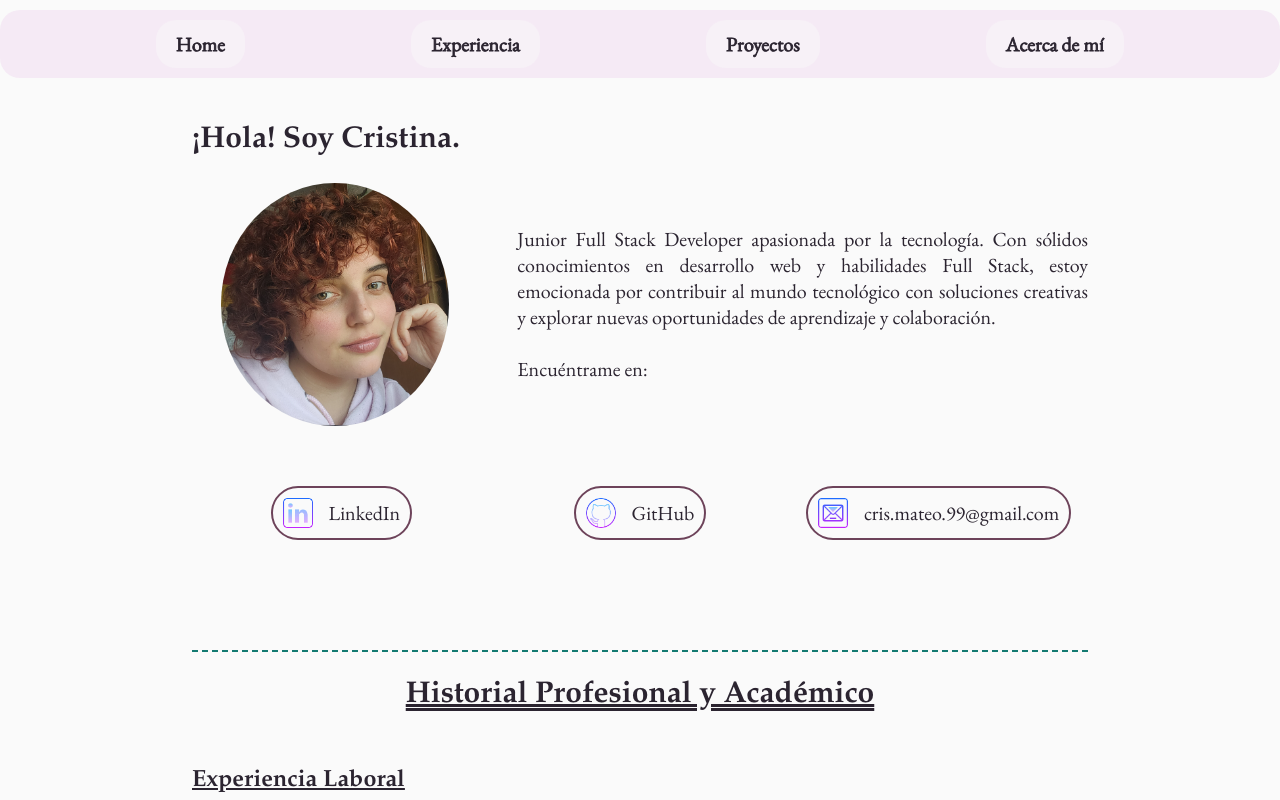
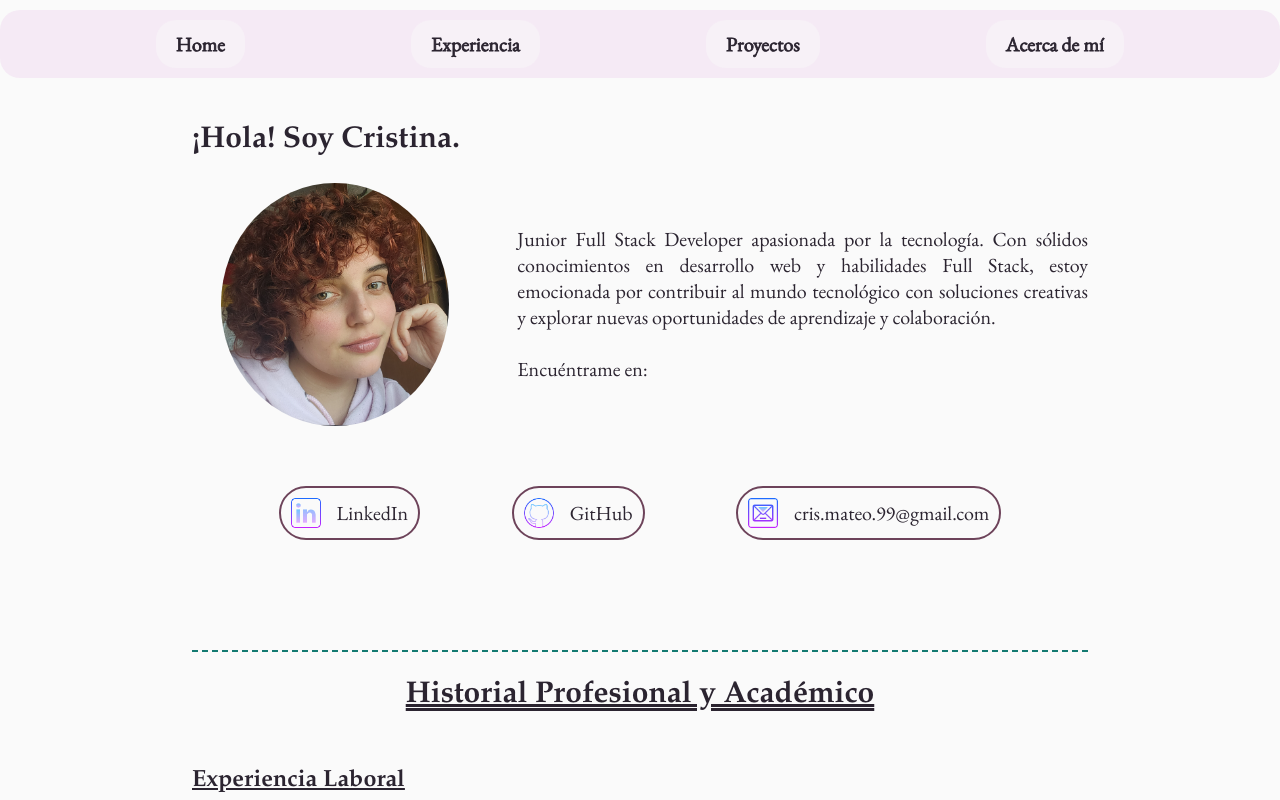
Before and after one commit to CristinaMateo/Portfolio, a React (Vite) app: page / in a window 1280 px wide. Shown: the top 800 px of the page. Built offline with nearby package versions, Linux system fonts and the light colour scheme.

Commit message:
ajustar botones

```diff
--- a/src/styles/components/_Home.scss
+++ b/src/styles/components/_Home.scss
@@ -26,22 +26,14 @@ h1 {
 }
 
 .links-container {
-  display: grid;
-  grid-template-columns: 1fr 1fr 1fr;
-  width: inherit;
-  align-items: center;
-  align-content: center;
+  display: flex;
   justify-content: space-evenly;
-  justify-items: center;
+  flex-wrap: wrap;
 }
 
-.link {
-  margin-right: 20px;
-}
 
 .link img {
   margin-right: 8px;
-
   width: 30px;
 }
 
@@ -83,21 +75,23 @@ h1 {
   .fotoPerfil {
     width: 60%;
   }
-  .homegrid{
+
+  .homegrid {
     grid-template-columns: 1fr;
   }
 }
 
 @media screen and (max-width: 600px) {
 
-  .links-container{
-    grid-template-columns: 1fr;
-  }
-  .smallGrid{
+
+
+  .smallGrid {
     width: 240px;
     justify-items: stretch;
   }
-  h1, h2{
-text-align: center;
+
+  h1,
+  h2 {
+    text-align: center;
   }
 }
```
